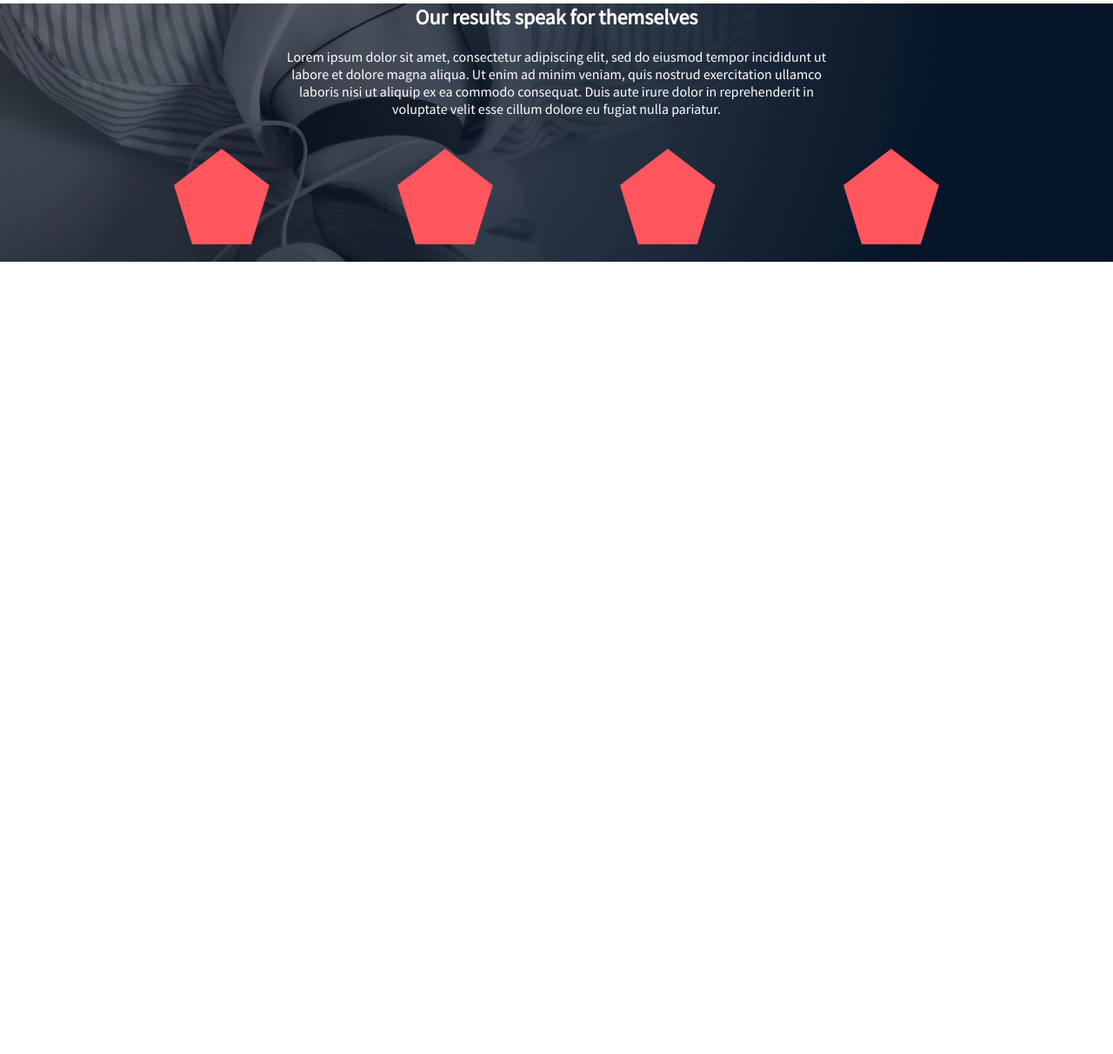
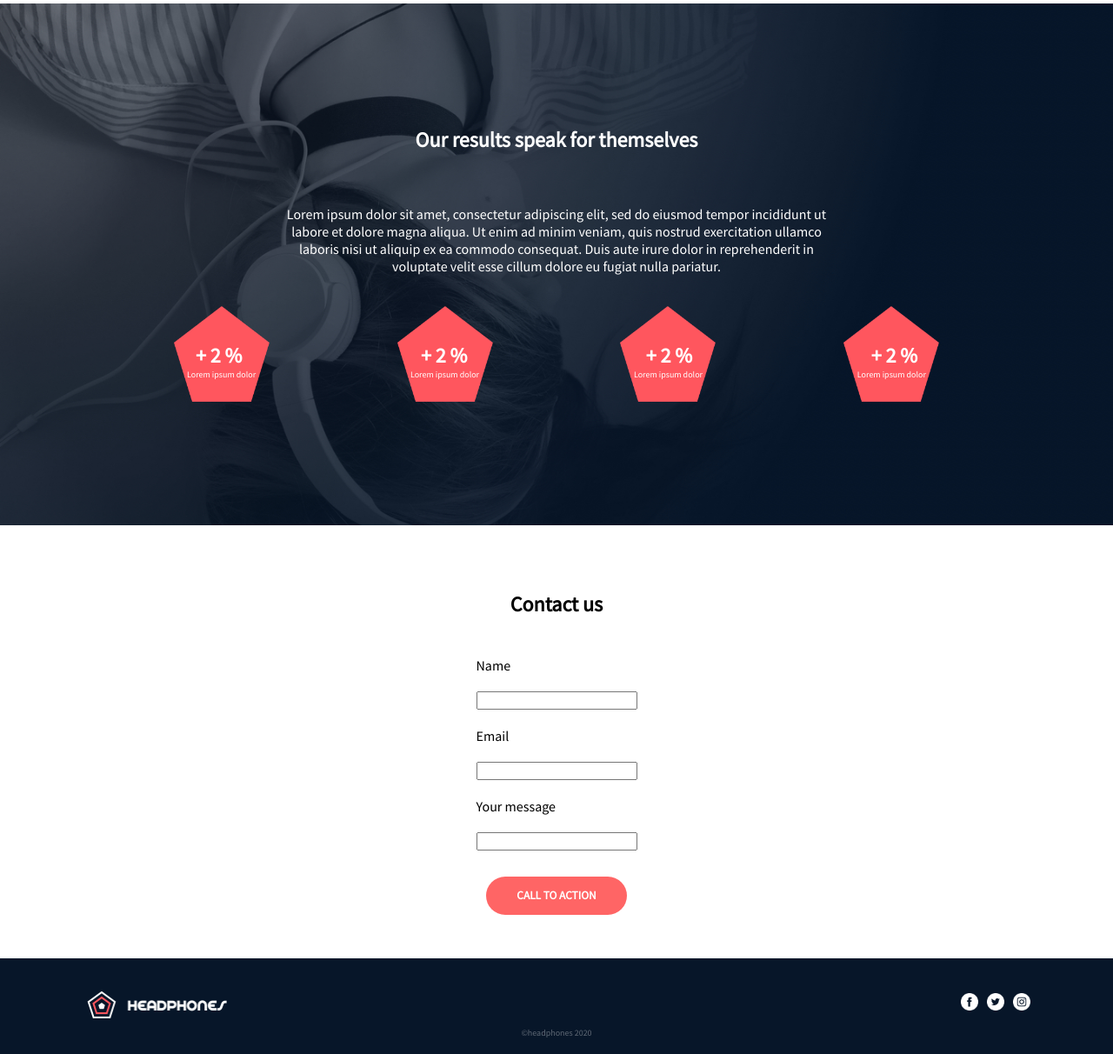
Before and after one commit to Yasmin-Walid/Week5-HTML-CSS, a plain HTML site: page headphones3/index.html in a window 1280 px wide. Shown: the part 1078-2290 px from the top of the page at 87% size. Before the commit the page ends 1379 px from the top, so only its background shows below. Drawn offline with Linux system fonts and the light colour scheme.

Commit message:
Desktop finale

```diff
--- a/headphones3/index.html
+++ b/headphones3/index.html
@@ -110,9 +110,13 @@
           consectetur adipiscing elit.
         </p>
       </div>
+
       </section>
 
-    <section class="third-section">
+
+    <div class="third-section"><!--start of background2-->
+
+    <section>
           <h2 style="color: white;"> Our results speak for themselves</h2>
           <p>Lorem ipsum dolor sit amet, consectetur adipiscing elit, sed do eiusmod
             tempor incididunt ut <br />
@@ -131,10 +135,61 @@
             <img src="../images/pentagone.png" width="110" height="110">
             <br>
             <img src="../images/pentagone.png" width="110" height="110">
+          </div>
+          <div class="above-pent">
+          <h2> + 2 % </h2>
+          <h2> + 2 % </h2>
+          <h2> + 2 % </h2>
+          <h2> + 2 % </h2>
+          </div>
+
+            <div class="above-pent-parg">
+          <p>Lorem ipsum dolor</p>
+          <p>Lorem ipsum dolor</p>
+          <p>Lorem ipsum dolor</p>
+          <p>Lorem ipsum dolor</p>
+          </div>
+
+         </div> <!--End of background2-->
+
+        </section>
+
+
+        <section class="contact-us">
+
+          <h2>Contact us</h2>
+            <form class="form">
+              <label for="name">Name</label><br>
+              <input type="text" id="name" name="name"><br>
+              <label for="email">Email</label><br>
+              <input type="text" id="Email" name="Email"><br>
+              <label for="name">Your message</label><br>
+              <input type="text" id="message" name="message">
+
+            </form>
+
+          <div class="reg-cont">
+
+            <button class="reg-button2">CALL TO ACTION</button>
 
           </div>
+    </section>
 
+    <div class="footer-background">
+    <footer>
+        <div class="foot-container">
+          <img class="logo" src="../images/logo_headphones.png" width="161px" height="32px"/>
 
-    </section>
+          <div class="contact-logos">
+            <img src="../images/Facebook_White.png" height="20px" width="20px"><br>
+            <img src="../images/twitter.png" height="20px" width="20px"> <br>
+            <img src="../images/instagram.png" height="20px" width="20px"><br>
+          </div>
+        </div>
+          <p style="color:#FFFFFF ;font-size: 10px; opacity: 0.35; text-align: center;">©headphones 2020</p>
+        </div>
+
+    </footer>
+
   </body>
 </html>
--- a/headphones3/styles.css
+++ b/headphones3/styles.css
@@ -126,9 +126,12 @@ body {
  text-align: center;
  background-size: cover;
  background-repeat: no-repeat;
-}
+ height: 600px;}
+
 .third-section h2{
   text-align: center;
+  padding-top: 141px;
+  padding-bottom: 40px;
 }
 
 .Pentagon-shapes{
@@ -141,4 +144,91 @@ margin-left: 200px;
 margin-top: 56px;
 position: relative;
 bottom: 20px;
+
 }
+.above-pent{
+display: flex;
+justify-content: space-between;
+flex-direction: row;
+align-items: center;
+margin-right: 200px;
+margin-left: 200px;
+position: relative;
+bottom: 250px;
+gap: 50px;
+padding-right: 25px;
+padding-left: 25px;
+}
+
+.above-pent-parg{
+  display: flex;
+  justify-content: space-between;
+  flex-direction: row;
+  align-items: center;
+  margin-right: 200px;
+  margin-left: 200px;
+  position: relative;
+  bottom: 320px;
+  padding-right: 15px;
+  padding-left: 15px;
+  font-size: 10px;
+  text-align: center;
+}
+.contact-us h2{
+  text-align: center;
+  position: relative;
+  top: 55px;
+
+}
+
+.form{
+  display: flex;
+  justify-content: space-between;
+  flex-direction: column;
+
+}
+
+.contact-us{
+  display: flex;
+  flex-direction: column;
+  align-items: center;
+  gap: 80px;
+
+}
+.reg-button2{
+  background-color: #ff6565;
+  border: none;
+  text-align: center;
+  color: #ffffff;
+  font-weight: 700;
+  font-family: Source Sans Pro;
+  height: 44px;
+  width: 162px;
+  border-radius: 22px;
+  position: relative;
+  bottom: 50px;
+}
+
+.footer-background{
+  background-color: #071629;
+  background-size: contain;
+ height: 110px;
+}
+
+.contact-logos{
+  display: flex;
+  flex-direction: row;
+  gap: 5px;
+  position: relative;
+  top: 40px;
+  margin-right: 90px;
+}
+
+.foot-container{
+  display: flex;
+  flex-direction: row;
+  justify-content: space-between;
+
+}
+
+@media only screen and (max-width: 600px)
```
Also changed, not shown: images/Facebook_White.png (added), images/instagram.png (added), images/twitter.png (added). Lines whose indentation alone changed are shown as unchanged.
